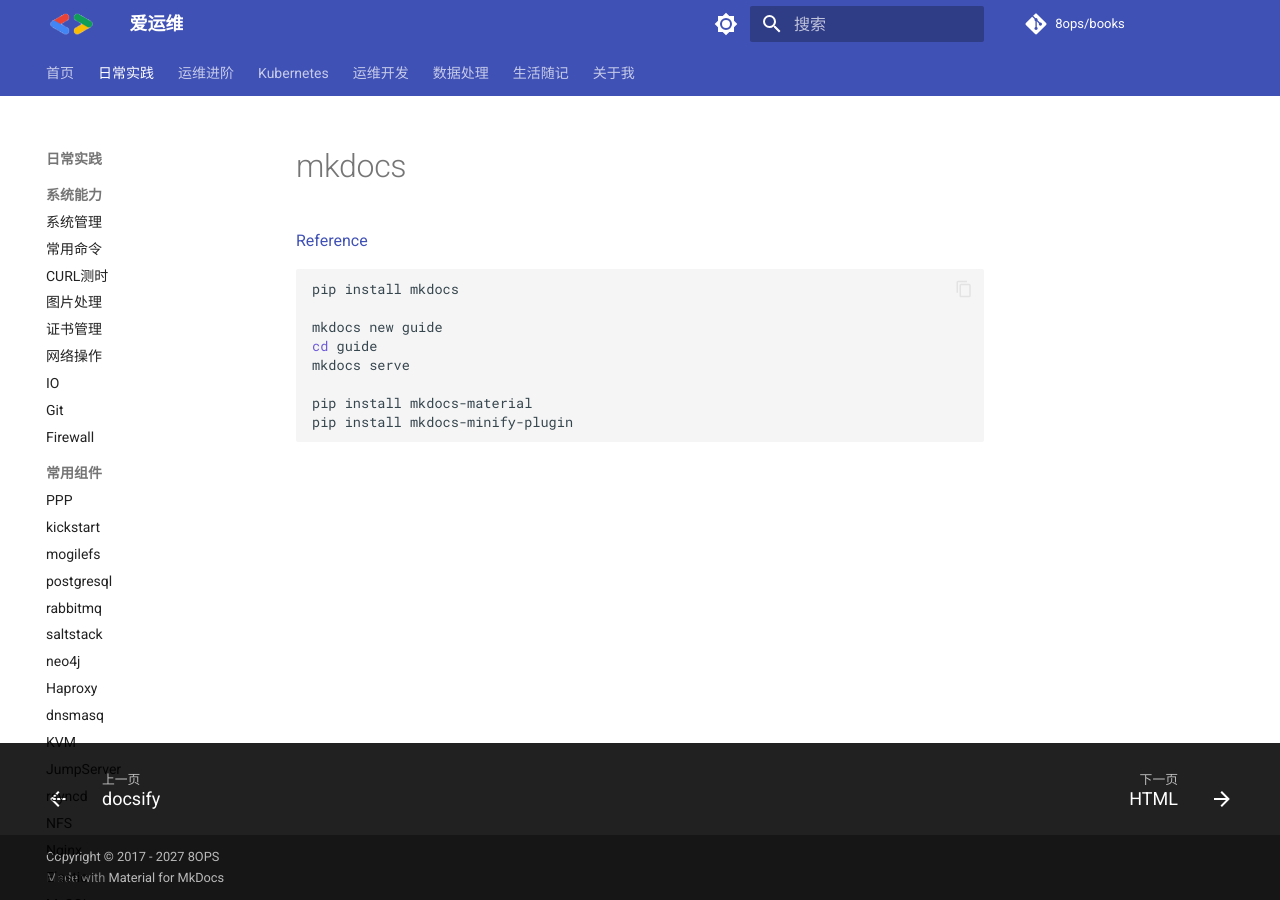
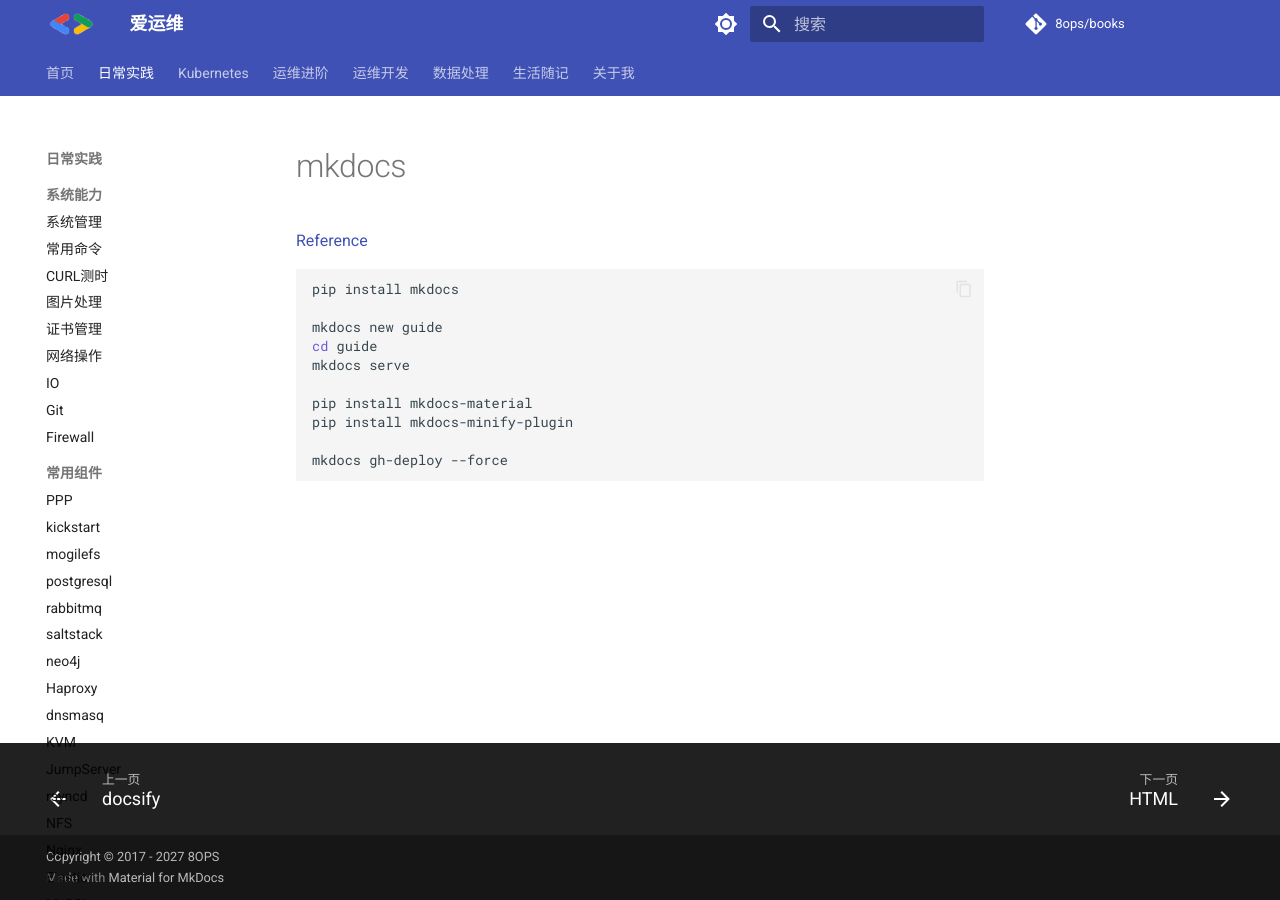
Before and after one commit to 8ops/mkdocs, an MkDocs documentation site: the page built from docs/daily/54-mkdocs.md, in a window 1280 px wide. Built offline with MkDocs 1.6.1 and Material for MkDocs 9.7.7, drawn with Linux system fonts in a browser that asks for light colours; comment, search, counter and statistics services are not loaded; part of the change alters nothing that is shown.

Commit message:
enable github pages

````diff
--- a/docs/daily/54-mkdocs.md
+++ b/docs/daily/54-mkdocs.md
@@ -13,4 +13,6 @@ mkdocs serve
 
 pip install mkdocs-material
 pip install mkdocs-minify-plugin
+
+mkdocs gh-deploy --force
 ```
--- a/mkdocs.yml
+++ b/mkdocs.yml
@@ -152,11 +152,6 @@ nav:
       - daily/96-macbook.md
       - daily/97-miscellany.md
       - daily/99-article.md
-  - 运维进阶:
-    - ops/01-devops.md
-    - ops/02-dataops.md
-    - ops/03-aiops.md
-    - ops/04-xops.md
   - Kubernetes:
     - 搭建:
       - kubernetes/01-cluster-init.md
@@ -203,6 +198,11 @@ nav:
     - 存储:
       - kubernetes/51-minio.md
       - kubernetes/52-nfs-provider.md
+  - 运维进阶:
+    - ops/01-devops.md
+    - ops/02-dataops.md
+    - ops/03-aiops.md
+    - ops/04-xops.md
   - 运维开发:
     - dev/01-golang.md
     - dev/02-python.md
````
